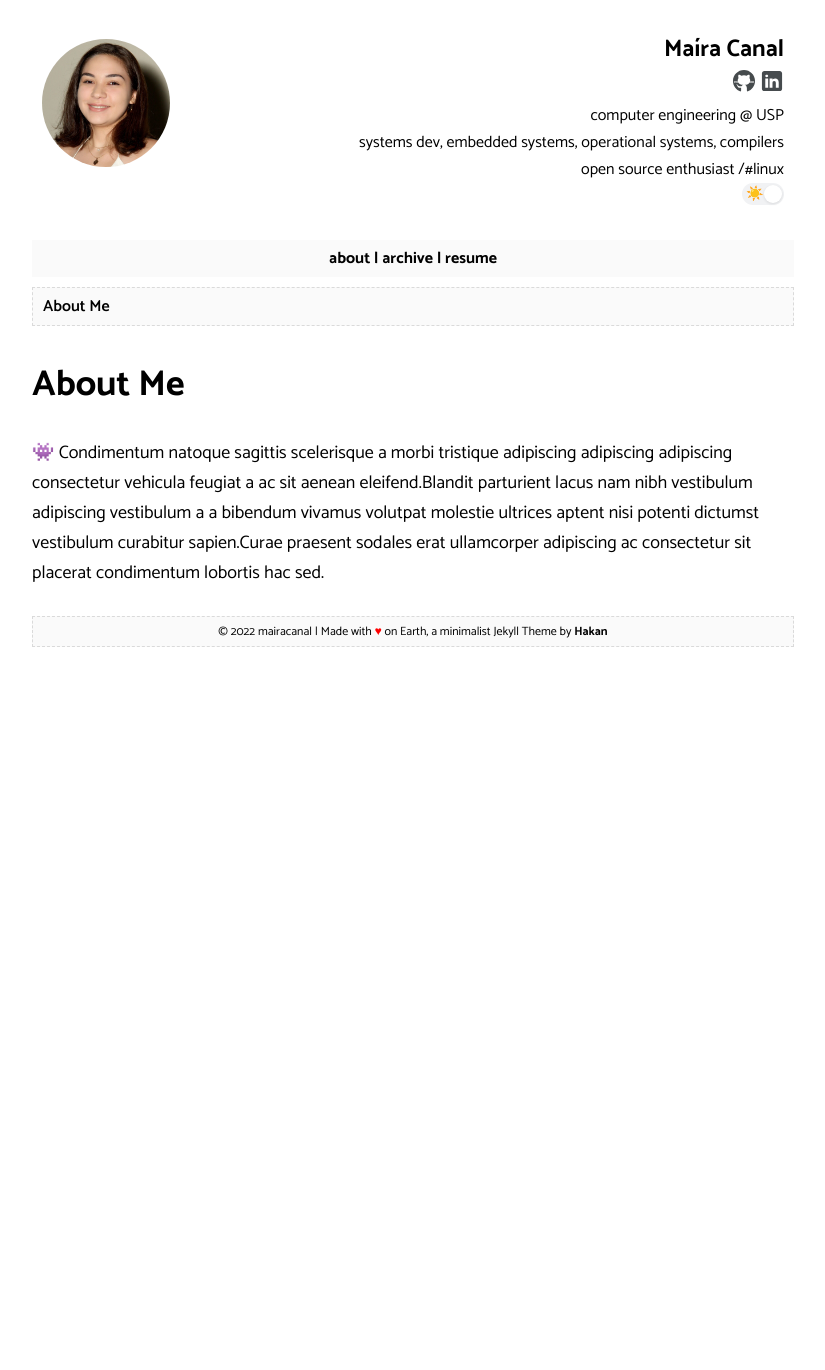
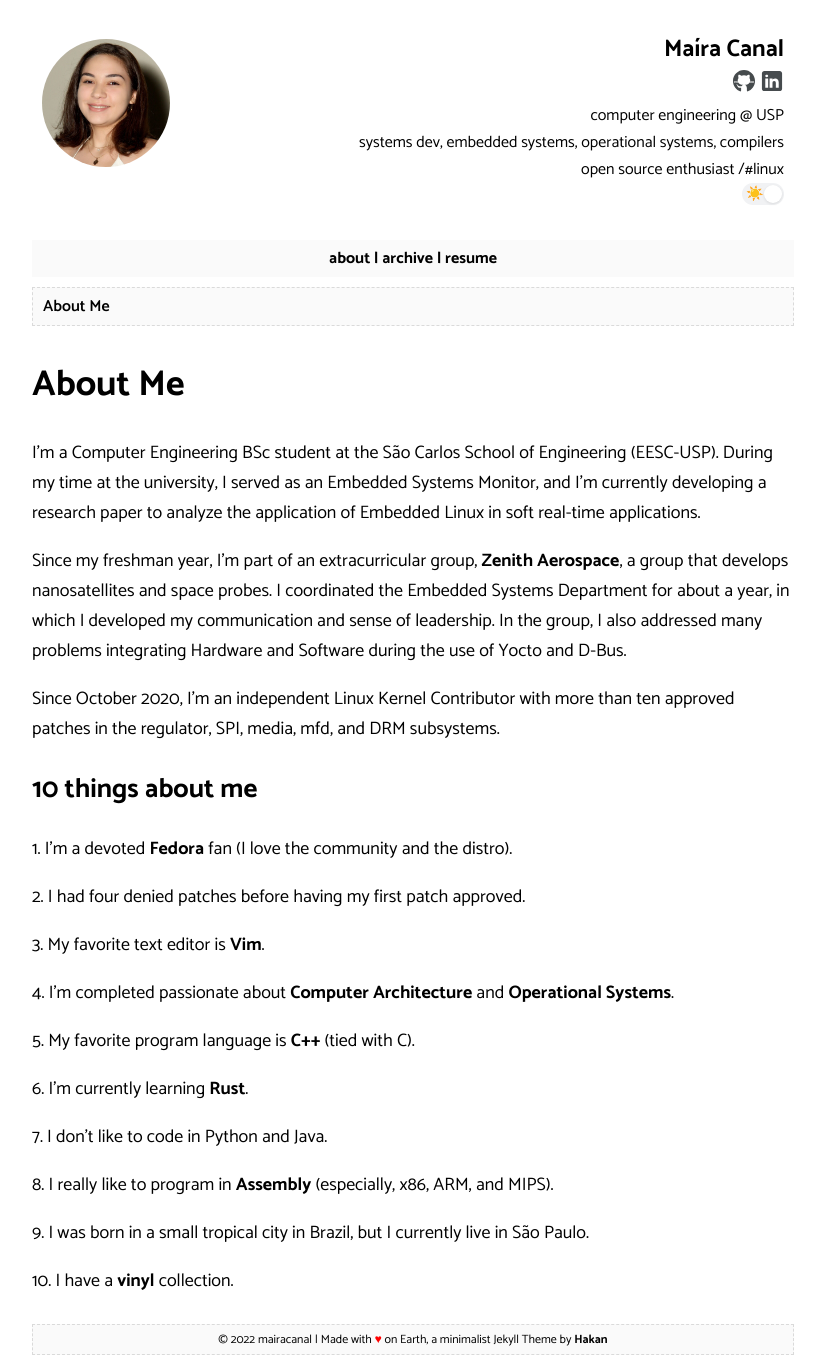
Before and after one commit to mairacanal/mairacanal.github.io, a Jekyll site: the page built from about.html, in a window 1280 px wide. Shown: the whole page, without its empty margins (227-1052 px from the left). Built offline with Jekyll 4.4.1, drawn with Linux system fonts in a browser that asks for light colours; before the commit the page ends 900 px from its top, so only the background shows below that.

Commit message:
about: add about me content

```diff
--- a/about.html
+++ b/about.html
@@ -3,5 +3,21 @@ layout: page
 title: "About Me"
 ---
 <div class="w-100">
-	<p>👾 Condimentum natoque sagittis scelerisque a morbi tristique adipiscing adipiscing adipiscing consectetur vehicula feugiat a ac sit aenean eleifend.Blandit parturient lacus nam nibh vestibulum adipiscing vestibulum a a bibendum vivamus volutpat molestie ultrices aptent nisi potenti dictumst vestibulum curabitur sapien.Curae praesent sodales erat ullamcorper adipiscing ac consectetur sit placerat condimentum lobortis hac sed.</p>
+	<p>I’m a Computer Engineering BSc student at the São Carlos School of Engineering (EESC-USP). During my time at the university, I served as an Embedded Systems Monitor, and I'm currently developing a research paper to analyze the application of Embedded Linux in soft real-time applications.</p>
+
+	<p>Since my freshman year, I'm part of an extracurricular group, <a href="https://zenith.eesc.usp.br" target="_blank" rel="noopener noreferrer"> <b>Zenith Aerospace</b></a>, a group that develops nanosatellites and space probes. I coordinated the Embedded Systems Department for about a year, in which I developed my communication and sense of leadership. In the group, I also addressed many problems integrating Hardware and Software during the use of Yocto and D-Bus.</p>
+
+	<p>Since October 2020, I'm an independent Linux Kernel Contributor with more than ten approved patches in the regulator, SPI, media, mfd, and DRM subsystems.</p>
+
+	<h2>10 things about me</h2>
+	<p>1. I'm a devoted <b>Fedora</b> fan (I love the community and the distro).</p>
+	<p>2. I had four denied patches before having my first patch approved.</p>
+	<p>3. My favorite text editor is <b>Vim</b>.</p>
+	<p>4. I'm completed passionate about <b>Computer Architecture</b> and <b>Operational Systems</b>. </p>
+	<p>5. My favorite program language is <b>C++</b> (tied with C).</p>
+	<p>6. I'm currently learning <b>Rust</b>.</p>
+	<p>7. I don't like to code in Python and Java.</p>
+	<p>8. I really like to program in <b>Assembly</b> (especially, x86, ARM, and MIPS).</p>
+	<p>9. I was born in a small tropical city in Brazil, but I currently live in São Paulo.</p>
+	<p>10. I have a <b>vinyl</b> collection.</p>
 </div>
```
